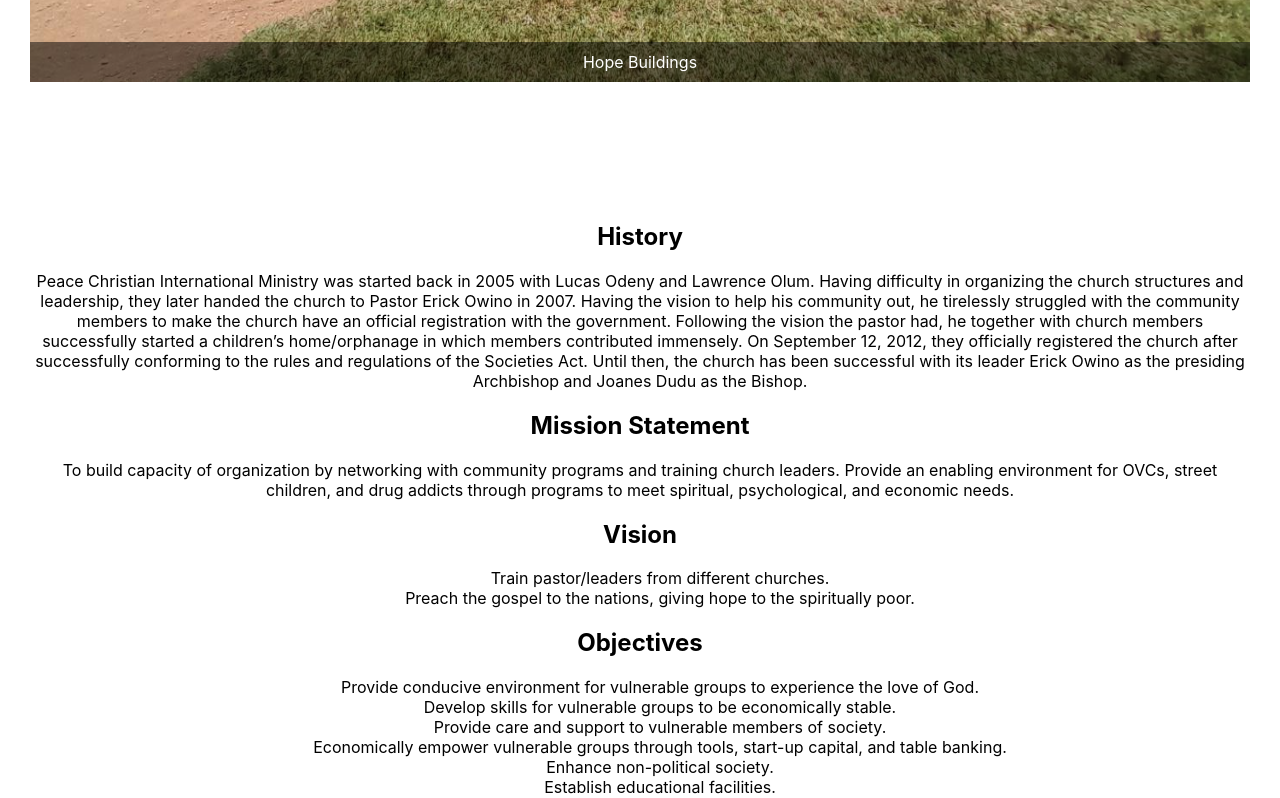
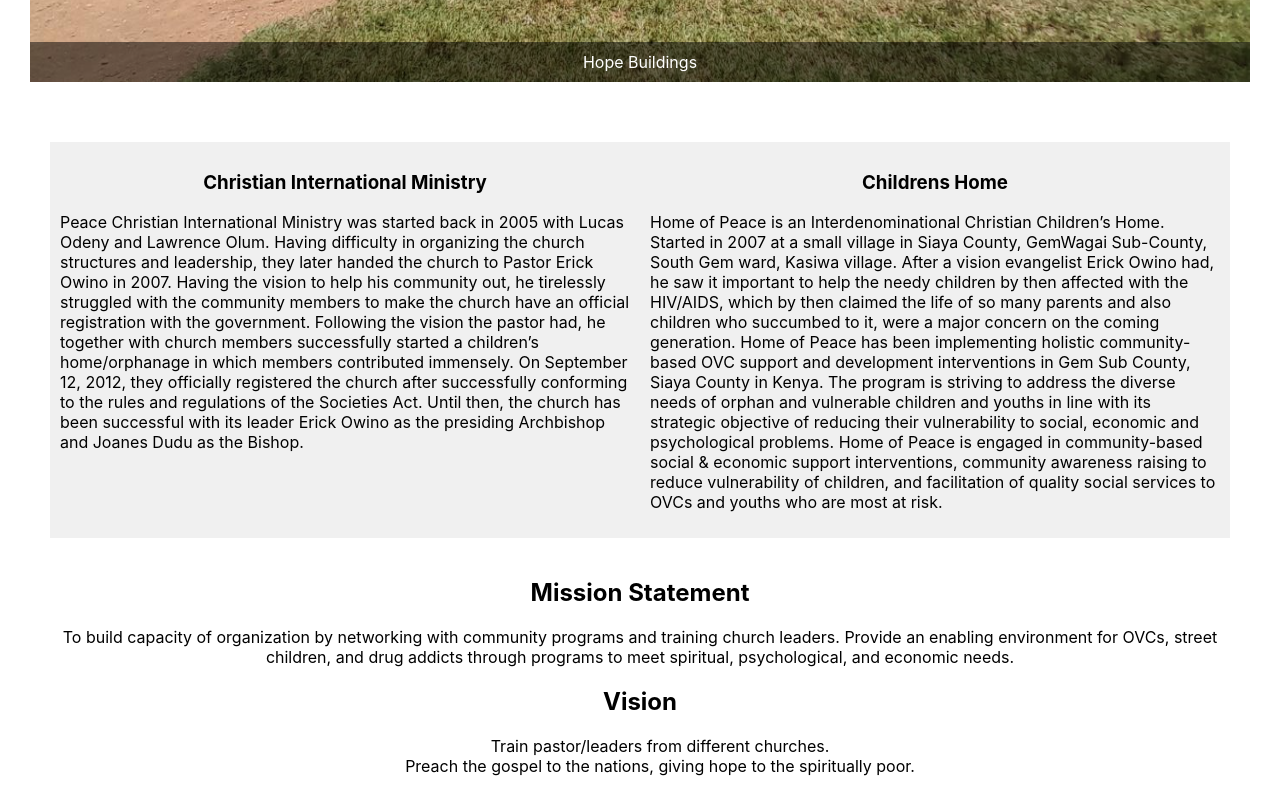
Before and after one commit to pemprojects/homeofpeace-website, a React (Create React App) app: page / in a window 1280 px wide. Shown: the part 700-1498 px from the top of the page. Built offline with nearby package versions, Linux system fonts and the light colour scheme.

Commit message:
Sectional for history and about link creation

```diff
--- a/public/index.html
+++ b/public/index.html
@@ -1,19 +1,23 @@
 <!DOCTYPE html>
 <html lang="en">
+
 <head>
   <meta charset="utf-8" />
   <link rel="icon" href="%PUBLIC_URL%/favicon.ico" />
   <meta name="viewport" content="width=device-width, initial-scale=1" />
   <meta name="theme-color" content="#000000" />
-    <meta
-      name="description"
-      content="Web site created using create-react-app"
-    />
+  <meta name="description" content="Web site created using create-react-app" />
   <link rel="apple-touch-icon" href="%PUBLIC_URL%/logo192.png" />
   <title>React App</title>
 </head>
+
 <body>
   <noscript>You need to enable JavaScript to run this app.</noscript>
   <div id="root"></div>
+  <script>
+    const style = 'background-color: #F3F4F4; color: red; font-style: italic; border: 5 px solid hotpink; font-size: 2em; border-radius: 5px; padding: 5px';
+    console.log("%cWebsite powered by Peter Mbanda (Oklahoma City) @Lone Wolf &reg trademark -> all rights reserved", style);
+  </script>
 </body>
+
 </html>
--- a/src/App.css
+++ b/src/App.css
@@ -1,9 +1,9 @@
 body {
     margin: 0;
     padding: 0;
-  font-family: -apple-system, BlinkMacSystemFont, 'Segoe UI', 'Roboto', 'Oxygen',
-    'Ubuntu', 'Cantarell', 'Fira Sans', 'Droid Sans', 'Helvetica Neue',
-    sans-serif;
+    font-family: -apple-system, BlinkMacSystemFont, 'Segoe UI', 'Roboto',
+        'Oxygen', 'Ubuntu', 'Cantarell', 'Fira Sans', 'Droid Sans',
+        'Helvetica Neue', sans-serif;
     -webkit-font-smoothing: antialiased;
     -moz-osx-font-smoothing: grayscale;
 }
@@ -98,7 +98,7 @@ img {
     position: relative;
     overflow: hidden;
     max-width: 100%;
-  min-height: 100vh ;
+    min-height: 90vh;
     margin: 0px auto;
     z-index: 1;
 }
@@ -174,6 +174,53 @@ img {
     margin: 0;
 }
 
+/* .content-section {
+  display: flex;
+  flex-wrap: wrap;
+  justify-content: flex-start;
+} */
+.content-section {
+    display: grid;
+    grid-template-columns: 1fr 1fr;
+    gap: 0px;
+    padding: 20px;
+}
+
+.left-item,
+.right-item {
+    padding: 10px;
+    background-color: #f0f0f0;
+    box-sizing: border-box;
+}
+
+.left-item {
+    text-align: left;
+}
+
+.right-item {
+    text-align: right;
+}
+
+@media (max-width: 600px) {
+    .content-section {
+        grid-template-columns: 1fr;
+    }
+
+    .left-item,
+    .right-item {
+        position: relative;
+        width: 100%;
+    }
+
+    .left-item:not(:first-child) {
+        margin-top: -20px; /* Adjust to control overlap amount */
+    }
+
+    .right-item:not(:first-child) {
+        margin-top: -20px; /* Adjust to control overlap amount */
+    }
+}
+
 /* .footer {
   background-color: #333;
   color: white;
--- a/src/App.jsx
+++ b/src/App.jsx
@@ -25,9 +25,9 @@ function App() {
         { name: 'Elite Junior Certificate', imageSrc: elite_junior_cert },
     ];
     return (
-        <div className="site">
+        <div>
             <Header />
-                <article className="site-content">
+                <article>
                     <div className="carousel-content">
                         <Carousel images={images} />
                     </div>
--- a/src/components/Carousel.jsx
+++ b/src/components/Carousel.jsx
@@ -1,21 +1,21 @@
 import React from 'react';
-import { useState, useEffect } from 'react';
+import { useState, useEffect, useRef } from 'react';
 
 const Carousel = ({ images, autoplaySpeed = 3000 }) => {
     const [currentIndex, setCurrentIndex] = useState(0);
 
-    let autoplayInterval; // Variable to store the interval reference
+    const autoplayIntervalRef = useRef(null); // Variable to store the interval reference
 
     useEffect(() => {
-        autoplayInterval = setInterval(() => {
+        autoplayIntervalRef.current = setInterval(() => {
             const nextIndex =
                 currentIndex === images.length - 1 ? 0 : currentIndex + 1;
             setCurrentIndex(nextIndex);
         }, autoplaySpeed);
 
         // Cleanup function to clear the interval when the component unmounts
-        return () => clearInterval(autoplayInterval);
-    }, [currentIndex]);
+        return () => clearInterval(autoplayIntervalRef.current);
+    }, [currentIndex, images, autoplaySpeed]);
 
     // Dependencies
     // currentIndex, images, autoplaySpeed
--- a/src/components/EliteJuniorAcademy.jsx
+++ b/src/components/EliteJuniorAcademy.jsx
@@ -1,6 +1,5 @@
 import React from 'react';
 import elite_academy from '../data/hope_junior_academy.json';
-import junior_academy_cert  from '../images/elite_junior_cert.jpg';
 
 const EliteJuniorAcademy = () => {
     return (
@@ -25,7 +24,6 @@ const EliteJuniorAcademy = () => {
             {elite_academy.LEARNERS}
             <h3>Why this newsletter</h3>
             {elite_academy.NEWSLETTER_PURPOSE}
-            <img src={junior_academy_cert} alt="Elite junior certificate" />
         </div>
     )
 }
--- a/src/components/Footer.jsx
+++ b/src/components/Footer.jsx
@@ -1,4 +1,4 @@
-import React, { useState } from 'react';
+import React from 'react';
 import orphanage from '../data/hope_orphanage.json';
 import 'bootstrap-icons/font/bootstrap-icons.css';
 
@@ -30,7 +30,7 @@ const Footer = () => {
                 </li>
                 <li style={{ textAlign: 'right' }}>
                     <div>
-                        <p>Copyright © {date} Purpose on the Planet</p>
+                        <p>Copyright © {date} All rights reserved</p>
                         <p>approved 501(c)(3) non-profit organization</p>
                     </div>
                 </li>
--- a/src/components/OrganizationDetails.jsx
+++ b/src/components/OrganizationDetails.jsx
@@ -1,11 +1,21 @@
 import React from 'react';
 import church from '../data/hope_church.json';
+import orphanage from '../data/hope_orphanage.json';
 
 const OrganizationDetails = () => {
     return (
-        <div className="center">
-            <h2>History</h2>
-            <p>{church.HISTORY}</p>
+        <div className="center" id="about">
+            <section class="content-section">
+                <div className="left-item">
+                    <h3 className="center">Christian International Ministry</h3>
+                    <p>{church.HISTORY}</p>
+                </div>
+                <div className="left-item">
+                    <h1 className="center">Childrens Home</h1>
+                    <p>{orphanage.HISTORY}</p>
+                </div>
+            </section>
+
             <h2>Mission Statement</h2>
             <p>{church.MISSION_STATEMENT}</p>
             <h2>Vision</h2>
```
Lines whose indentation alone changed are shown as unchanged.
